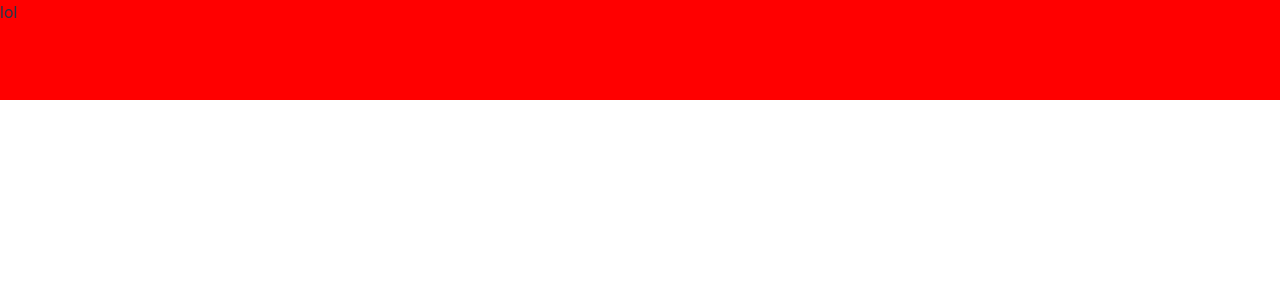
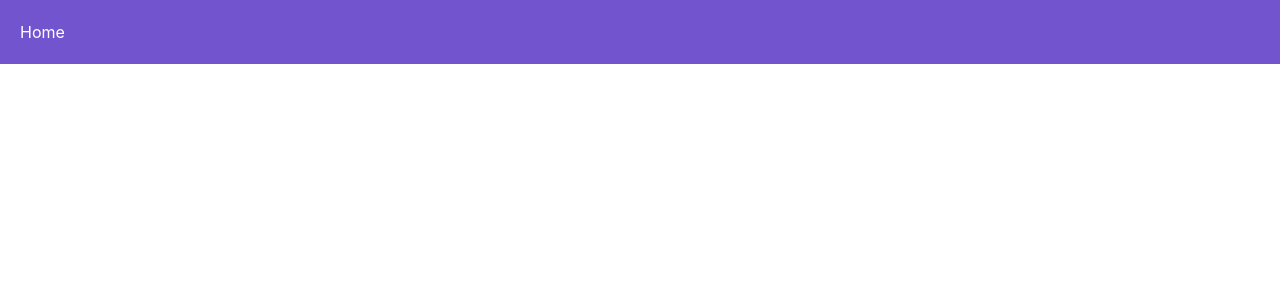
Before and after one commit to stanislaviw/test-task-wtg, a React (Vite) app: page / in a window 1280 px wide. Shown: the top 300 px of the page. Built offline with nearby package versions, Linux system fonts and the light colour scheme.

Commit message:
added header

```diff
--- a/src/App.css
+++ b/src/App.css
@@ -1,7 +1,18 @@
 .header {
-  height: 100px;
   width: 100%;
-  background: red;
+  background: #7255CE;
+  display: flex;
+  justify-content: center;
+}
+
+.header-box {
+  max-width: 1280px;
+  width: 100%;
+  padding: 20px;
+}
+
+.header-link {
+  color: #ffffff;
 }
 
 .container {
--- a/src/layout/header.tsx
+++ b/src/layout/header.tsx
@@ -1,3 +1,9 @@
 export const Header = (): JSX.Element => {
-  return <div className="header">lol</div>;
+  return (
+    <div className="header">
+      <div className="header-box">
+        <a className="header-link" href="/">Home</a>
+      </div>
+    </div>
+  );
 };
```
